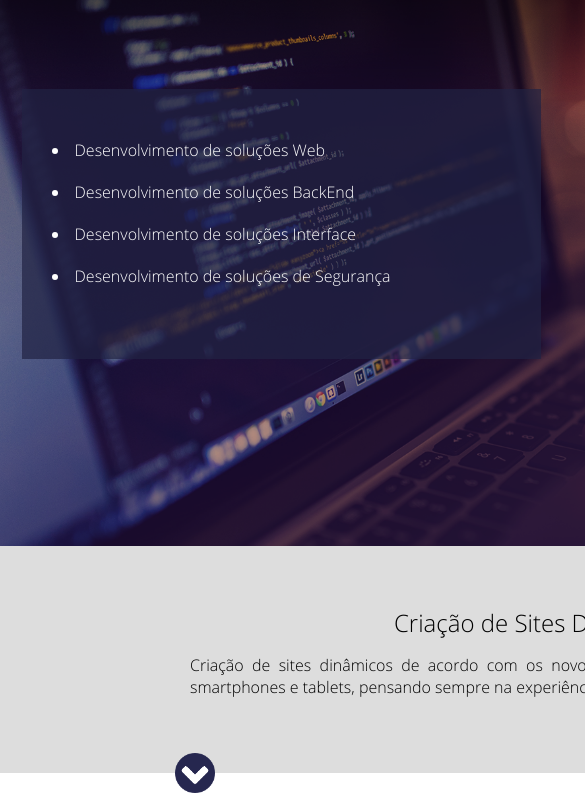
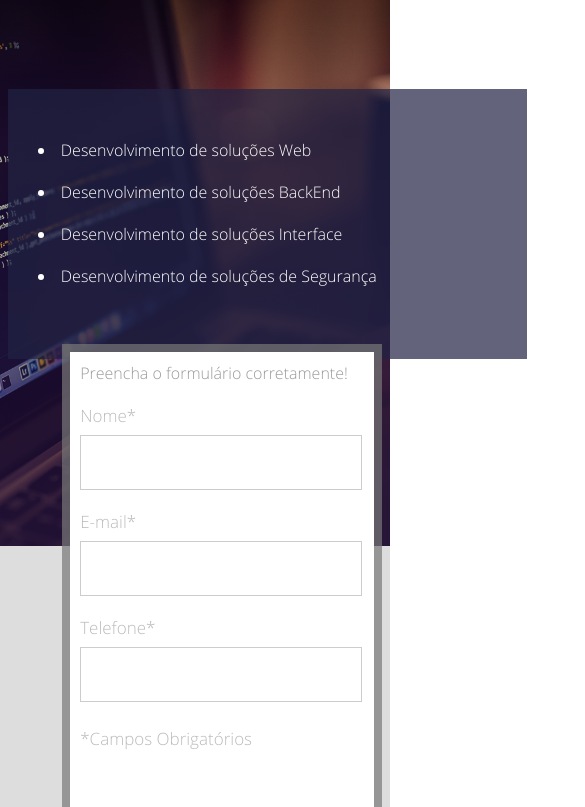
Before and after one commit to Vantercarlos/Projeto_HTML_CSS, a plain HTML site: page index.html in a window 390 px wide. Shown: the part 71-878 px from the top of the page, 585 px wide, since content can reach past the window. Drawn offline with Linux system fonts and the light colour scheme.

Commit message:
Projeto FrontEnd v1.0.2 aplicando responsividade

```diff
--- a/css/style.css
+++ b/css/style.css
@@ -19,14 +19,14 @@ html, body{
 }
 
 .center{
-    width: 1078px;
+    max-width: 1088px;
+    width: 100%;
     margin: 0 auto;
-    padding: 0 2%;
 }
 
 .header{
-    min-width: 1078px;
     width: 100%;
+    padding: 0 2%;
     height: 60px;
     background-color: #363A6D;
 }
@@ -36,8 +36,8 @@ html, body{
 }
 
 .container-banner{
-    min-width: 1078px;
     width: 100%;
+    padding: 0 2%;
     height: 557px;
     background-image: url('../imagens/header_bg.png');
     background-size: cover;
@@ -134,8 +134,7 @@ html, body{
 }
 
 .container-2{
-    min-width: 1078px;
-    padding: 60px 0;
+    padding: 60px 2%;
     background-color: #DDD;
     text-align: center;
 }
@@ -145,7 +144,7 @@ html, body{
 }
 
 .container-2 p{
-    width: 698px;
+    width: 100%;
     margin: 15px 0;
     display: inline-block;
     text-align: justify;
@@ -163,8 +162,7 @@ html, body{
 }
 
 .section-1{
-    min-width: 1078px;
-    padding: 90px 0;
+    padding: 90px 2%;
 }
 
 .section-1 h2{
@@ -186,7 +184,7 @@ html, body{
 
 .container-single p{
     display: inline-block;
-    /*text-align: justify;*/
+    text-align: justify;
     padding:10px 0;
 }
 
```
